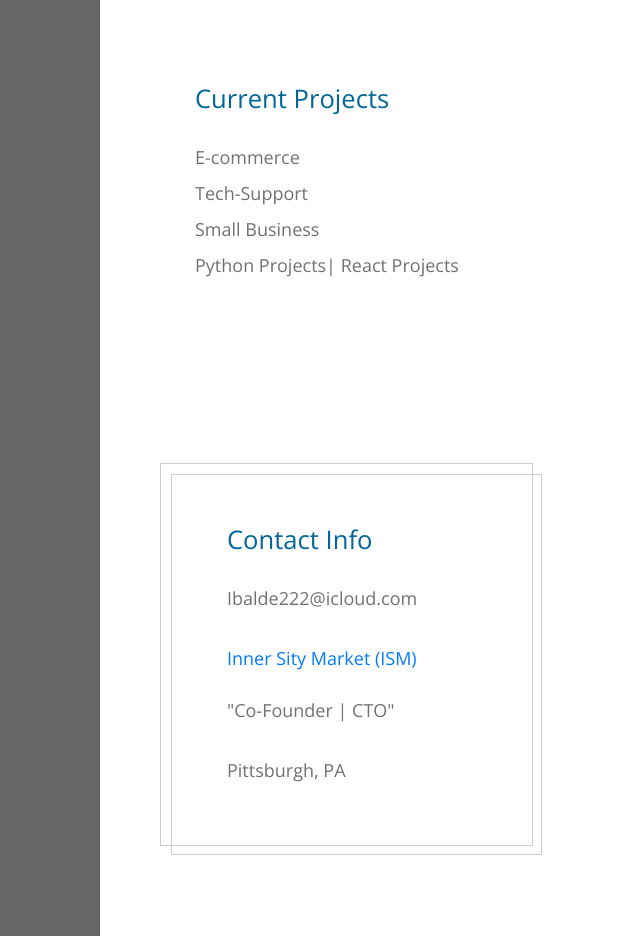
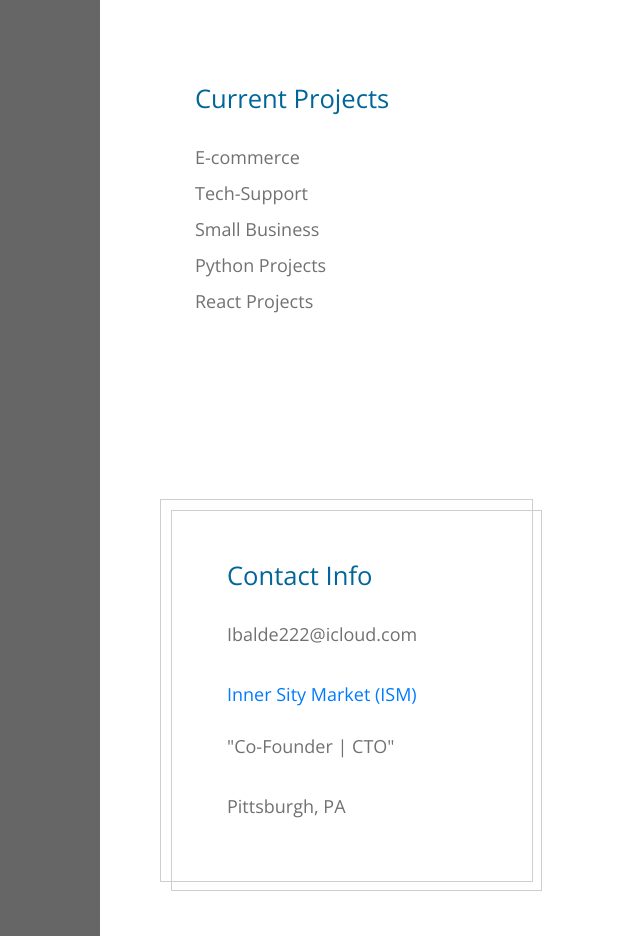
Before and after one commit to bahim22/DioPortfo, a plain HTML site: page index.html in a window 1280 px wide. Shown: the part 2660-3596 px from the top of the page, without its empty margins (284-924 px from the left). Drawn offline with nearby package versions, Linux system fonts and the light colour scheme.

Commit message:
edit; commit to mstr

```diff
--- a/index.html
+++ b/index.html
@@ -240,7 +240,7 @@
                           <h2 class="tm-color-primary tm-section-title mb-4">Current Projects</h2>
                           <p class="mb-5">
                            E-commerce<br> Tech-Support <br> Small Business <br>
-                           Python Projects| React Projects
+                           Python Projects<br>React Projects
                           </p>
                       </div>
                     </div>
@@ -249,7 +249,7 @@
             </div>
            <!--<div class="media-body">
                     <a class="d-flex-right">
-                      <img src="img/todo.jpg" alt="To-do List" class="img-fluid tm-client-img"/>
+                      <img src="img/todo.jpg" alt="To-do List"/>
                     </a>
               </div>-->
                      <!--<div class="tm-w-80">
```
